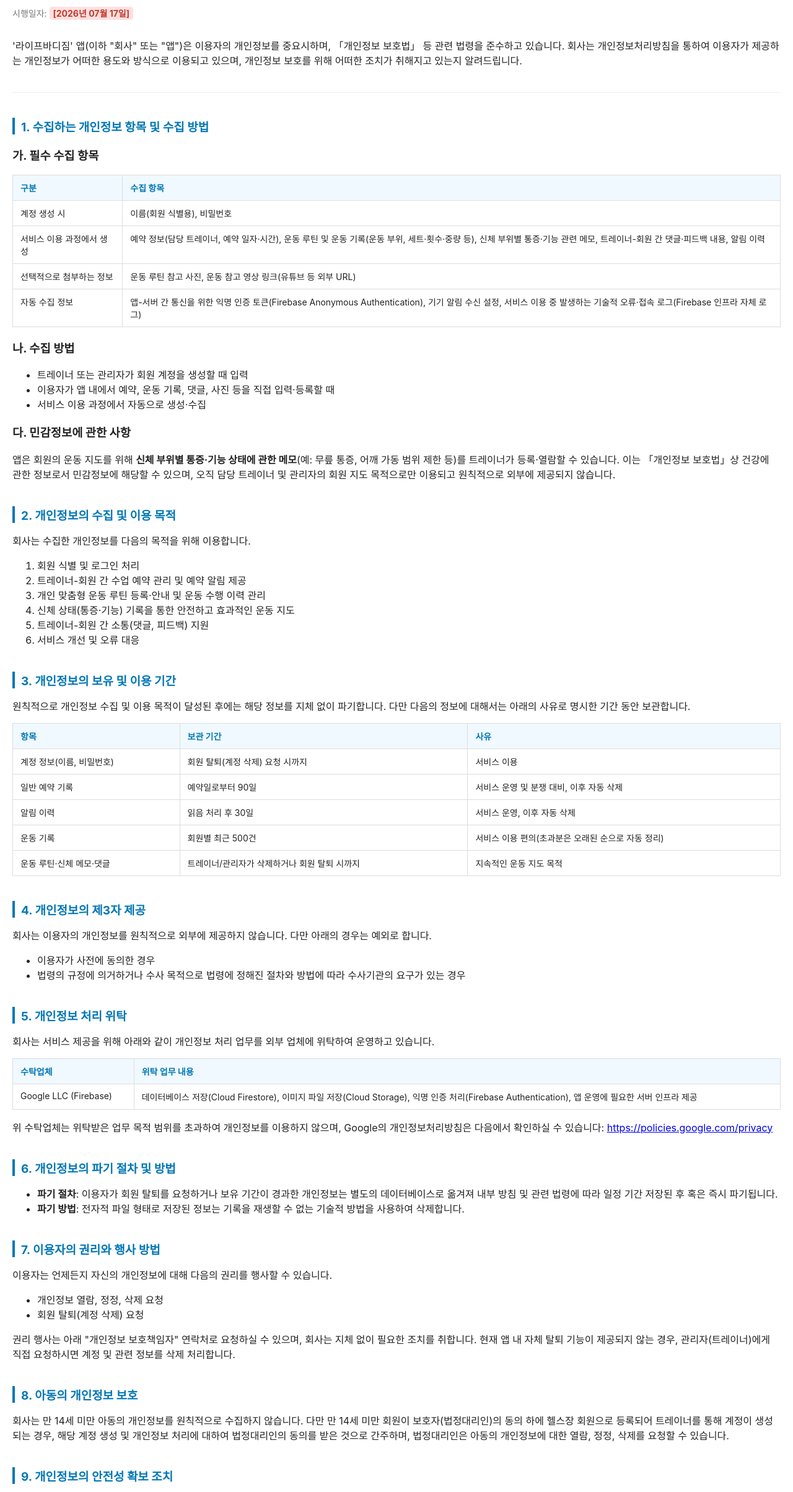
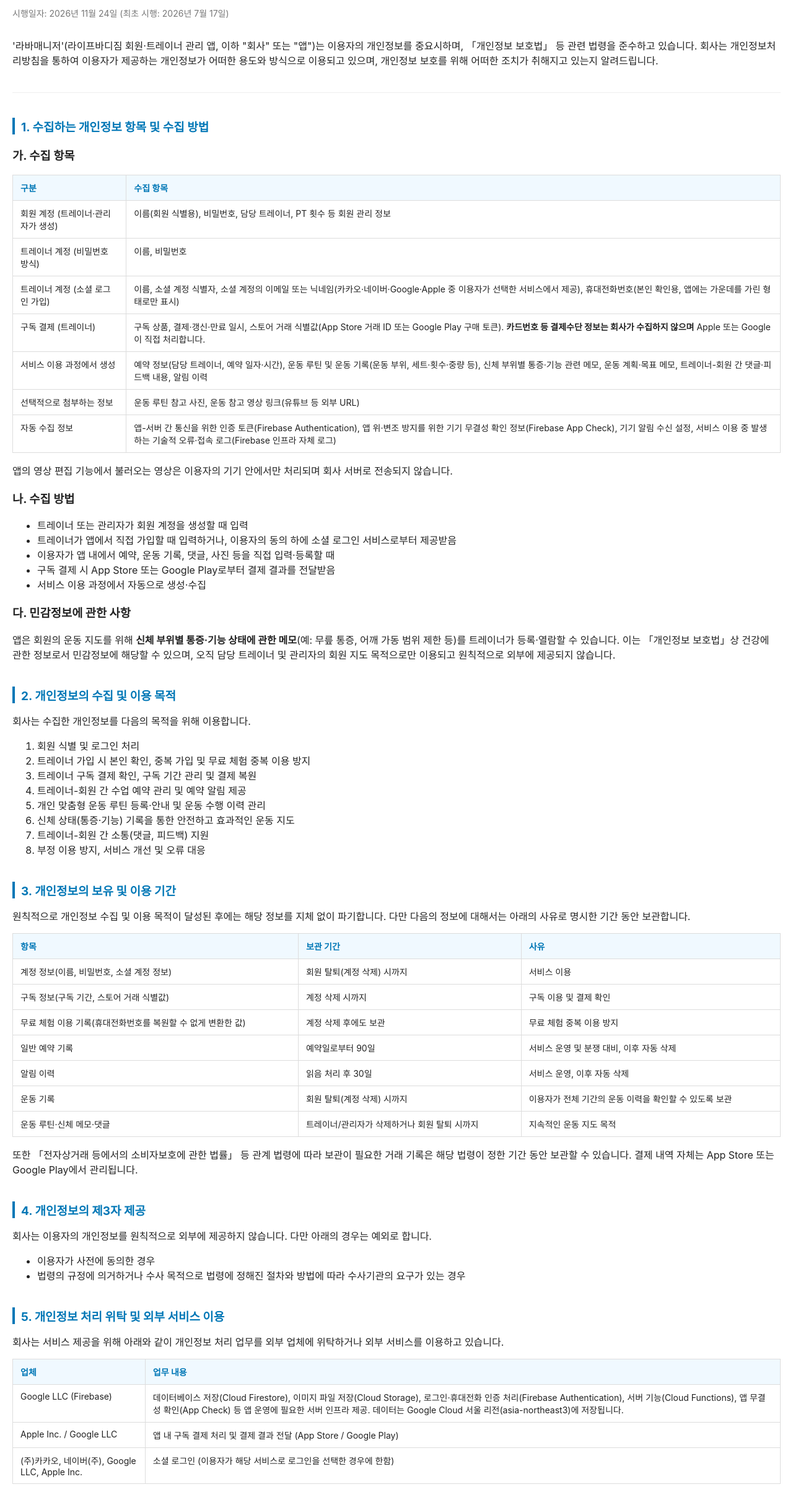
Before and after one commit to yok134134-web/Authentication, a plain HTML site: page index.html in a window 1280 px wide. Shown: the part 112-2520 px from the top of the page at 62% size. Drawn offline with Linux system fonts and the light colour scheme.

Commit message:
개인정보처리방침 갱신: 소셜 로그인·구독 결제·앱 내 계정 삭제 반영, 운동 기록 보관 기간 변경
Co-Authored-By: Claude Opus 5.5 <noreply@anthropic.com>

```diff
--- a/index.html
+++ b/index.html
@@ -3,7 +3,7 @@
 <head>
 <meta charset="UTF-8">
 <meta name="viewport" content="width=device-width, initial-scale=1.0">
-<title>개인정보처리방침 - 라이프바디짐</title>
+<title>개인정보처리방침 - 라바매니저</title>
 <style>
   body {
     font-family: -apple-system, BlinkMacSystemFont, "Malgun Gothic", "Apple SD Gothic Neo", sans-serif;
@@ -78,27 +78,33 @@
 <body>
 
 <h1>개인정보처리방침</h1>
-<p class="date">시행일자: <span class="fill-me">[2026년 07월 17일]</span></p>
+<p class="date">시행일자: 2026년 11월 24일 (최초 시행: 2026년 7월 17일)</p>
 
-<p>'라이프바디짐' 앱(이하 "회사" 또는 "앱")은 이용자의 개인정보를 중요시하며, 「개인정보 보호법」 등 관련 법령을 준수하고 있습니다. 회사는 개인정보처리방침을 통하여 이용자가 제공하는 개인정보가 어떠한 용도와 방식으로 이용되고 있으며, 개인정보 보호를 위해 어떠한 조치가 취해지고 있는지 알려드립니다.</p>
+<p>'라바매니저'(라이프바디짐 회원·트레이너 관리 앱, 이하 "회사" 또는 "앱")는 이용자의 개인정보를 중요시하며, 「개인정보 보호법」 등 관련 법령을 준수하고 있습니다. 회사는 개인정보처리방침을 통하여 이용자가 제공하는 개인정보가 어떠한 용도와 방식으로 이용되고 있으며, 개인정보 보호를 위해 어떠한 조치가 취해지고 있는지 알려드립니다.</p>
 
 <hr>
 
 <h2>1. 수집하는 개인정보 항목 및 수집 방법</h2>
 
-<h3>가. 필수 수집 항목</h3>
+<h3>가. 수집 항목</h3>
 <table>
   <tr><th>구분</th><th>수집 항목</th></tr>
-  <tr><td>계정 생성 시</td><td>이름(회원 식별용), 비밀번호</td></tr>
-  <tr><td>서비스 이용 과정에서 생성</td><td>예약 정보(담당 트레이너, 예약 일자·시간), 운동 루틴 및 운동 기록(운동 부위, 세트·횟수·중량 등), 신체 부위별 통증·기능 관련 메모, 트레이너-회원 간 댓글·피드백 내용, 알림 이력</td></tr>
+  <tr><td>회원 계정 (트레이너·관리자가 생성)</td><td>이름(회원 식별용), 비밀번호, 담당 트레이너, PT 횟수 등 회원 관리 정보</td></tr>
+  <tr><td>트레이너 계정 (비밀번호 방식)</td><td>이름, 비밀번호</td></tr>
+  <tr><td>트레이너 계정 (소셜 로그인 가입)</td><td>이름, 소셜 계정 식별자, 소셜 계정의 이메일 또는 닉네임(카카오·네이버·Google·Apple 중 이용자가 선택한 서비스에서 제공), 휴대전화번호(본인 확인용, 앱에는 가운데를 가린 형태로만 표시)</td></tr>
+  <tr><td>구독 결제 (트레이너)</td><td>구독 상품, 결제·갱신·만료 일시, 스토어 거래 식별값(App Store 거래 ID 또는 Google Play 구매 토큰). <strong>카드번호 등 결제수단 정보는 회사가 수집하지 않으며</strong> Apple 또는 Google이 직접 처리합니다.</td></tr>
+  <tr><td>서비스 이용 과정에서 생성</td><td>예약 정보(담당 트레이너, 예약 일자·시간), 운동 루틴 및 운동 기록(운동 부위, 세트·횟수·중량 등), 신체 부위별 통증·기능 관련 메모, 운동 계획·목표 메모, 트레이너-회원 간 댓글·피드백 내용, 알림 이력</td></tr>
   <tr><td>선택적으로 첨부하는 정보</td><td>운동 루틴 참고 사진, 운동 참고 영상 링크(유튜브 등 외부 URL)</td></tr>
-  <tr><td>자동 수집 정보</td><td>앱-서버 간 통신을 위한 익명 인증 토큰(Firebase Anonymous Authentication), 기기 알림 수신 설정, 서비스 이용 중 발생하는 기술적 오류·접속 로그(Firebase 인프라 자체 로그)</td></tr>
+  <tr><td>자동 수집 정보</td><td>앱-서버 간 통신을 위한 인증 토큰(Firebase Authentication), 앱 위·변조 방지를 위한 기기 무결성 확인 정보(Firebase App Check), 기기 알림 수신 설정, 서비스 이용 중 발생하는 기술적 오류·접속 로그(Firebase 인프라 자체 로그)</td></tr>
 </table>
+<p>앱의 영상 편집 기능에서 불러오는 영상은 이용자의 기기 안에서만 처리되며 회사 서버로 전송되지 않습니다.</p>
 
 <h3>나. 수집 방법</h3>
 <ul>
   <li>트레이너 또는 관리자가 회원 계정을 생성할 때 입력</li>
+  <li>트레이너가 앱에서 직접 가입할 때 입력하거나, 이용자의 동의 하에 소셜 로그인 서비스로부터 제공받음</li>
   <li>이용자가 앱 내에서 예약, 운동 기록, 댓글, 사진 등을 직접 입력·등록할 때</li>
+  <li>구독 결제 시 App Store 또는 Google Play로부터 결제 결과를 전달받음</li>
   <li>서비스 이용 과정에서 자동으로 생성·수집</li>
 </ul>
 
@@ -109,23 +115,28 @@
 <p>회사는 수집한 개인정보를 다음의 목적을 위해 이용합니다.</p>
 <ol>
   <li>회원 식별 및 로그인 처리</li>
+  <li>트레이너 가입 시 본인 확인, 중복 가입 및 무료 체험 중복 이용 방지</li>
+  <li>트레이너 구독 결제 확인, 구독 기간 관리 및 결제 복원</li>
   <li>트레이너-회원 간 수업 예약 관리 및 예약 알림 제공</li>
   <li>개인 맞춤형 운동 루틴 등록·안내 및 운동 수행 이력 관리</li>
   <li>신체 상태(통증·기능) 기록을 통한 안전하고 효과적인 운동 지도</li>
   <li>트레이너-회원 간 소통(댓글, 피드백) 지원</li>
-  <li>서비스 개선 및 오류 대응</li>
+  <li>부정 이용 방지, 서비스 개선 및 오류 대응</li>
 </ol>
 
 <h2>3. 개인정보의 보유 및 이용 기간</h2>
 <p>원칙적으로 개인정보 수집 및 이용 목적이 달성된 후에는 해당 정보를 지체 없이 파기합니다. 다만 다음의 정보에 대해서는 아래의 사유로 명시한 기간 동안 보관합니다.</p>
 <table>
   <tr><th>항목</th><th>보관 기간</th><th>사유</th></tr>
-  <tr><td>계정 정보(이름, 비밀번호)</td><td>회원 탈퇴(계정 삭제) 요청 시까지</td><td>서비스 이용</td></tr>
+  <tr><td>계정 정보(이름, 비밀번호, 소셜 계정 정보)</td><td>회원 탈퇴(계정 삭제) 시까지</td><td>서비스 이용</td></tr>
+  <tr><td>구독 정보(구독 기간, 스토어 거래 식별값)</td><td>계정 삭제 시까지</td><td>구독 이용 및 결제 확인</td></tr>
+  <tr><td>무료 체험 이용 기록(휴대전화번호를 복원할 수 없게 변환한 값)</td><td>계정 삭제 후에도 보관</td><td>무료 체험 중복 이용 방지</td></tr>
   <tr><td>일반 예약 기록</td><td>예약일로부터 90일</td><td>서비스 운영 및 분쟁 대비, 이후 자동 삭제</td></tr>
   <tr><td>알림 이력</td><td>읽음 처리 후 30일</td><td>서비스 운영, 이후 자동 삭제</td></tr>
-  <tr><td>운동 기록</td><td>회원별 최근 500건</td><td>서비스 이용 편의(초과분은 오래된 순으로 자동 정리)</td></tr>
+  <tr><td>운동 기록</td><td>회원 탈퇴(계정 삭제) 시까지</td><td>이용자가 전체 기간의 운동 이력을 확인할 수 있도록 보관</td></tr>
   <tr><td>운동 루틴·신체 메모·댓글</td><td>트레이너/관리자가 삭제하거나 회원 탈퇴 시까지</td><td>지속적인 운동 지도 목적</td></tr>
 </table>
+<p>또한 「전자상거래 등에서의 소비자보호에 관한 법률」 등 관계 법령에 따라 보관이 필요한 거래 기록은 해당 법령이 정한 기간 동안 보관할 수 있습니다. 결제 내역 자체는 App Store 또는 Google Play에서 관리됩니다.</p>
 
 <h2>4. 개인정보의 제3자 제공</h2>
 <p>회사는 이용자의 개인정보를 원칙적으로 외부에 제공하지 않습니다. 다만 아래의 경우는 예외로 합니다.</p>
@@ -134,27 +145,34 @@
   <li>법령의 규정에 의거하거나 수사 목적으로 법령에 정해진 절차와 방법에 따라 수사기관의 요구가 있는 경우</li>
 </ul>
 
-<h2>5. 개인정보 처리 위탁</h2>
-<p>회사는 서비스 제공을 위해 아래와 같이 개인정보 처리 업무를 외부 업체에 위탁하여 운영하고 있습니다.</p>
+<h2>5. 개인정보 처리 위탁 및 외부 서비스 이용</h2>
+<p>회사는 서비스 제공을 위해 아래와 같이 개인정보 처리 업무를 외부 업체에 위탁하거나 외부 서비스를 이용하고 있습니다.</p>
 <table>
-  <tr><th>수탁업체</th><th>위탁 업무 내용</th></tr>
-  <tr><td>Google LLC (Firebase)</td><td>데이터베이스 저장(Cloud Firestore), 이미지 파일 저장(Cloud Storage), 익명 인증 처리(Firebase Authentication), 앱 운영에 필요한 서버 인프라 제공</td></tr>
+  <tr><th>업체</th><th>업무 내용</th></tr>
+  <tr><td>Google LLC (Firebase)</td><td>데이터베이스 저장(Cloud Firestore), 이미지 파일 저장(Cloud Storage), 로그인·휴대전화 인증 처리(Firebase Authentication), 서버 기능(Cloud Functions), 앱 무결성 확인(App Check) 등 앱 운영에 필요한 서버 인프라 제공. 데이터는 Google Cloud 서울 리전(asia-northeast3)에 저장됩니다.</td></tr>
+  <tr><td>Apple Inc. / Google LLC</td><td>앱 내 구독 결제 처리 및 결제 결과 전달 (App Store / Google Play)</td></tr>
+  <tr><td>(주)카카오, 네이버(주), Google LLC, Apple Inc.</td><td>소셜 로그인 (이용자가 해당 서비스로 로그인을 선택한 경우에 한함)</td></tr>
 </table>
-<p>위 수탁업체는 위탁받은 업무 목적 범위를 초과하여 개인정보를 이용하지 않으며, Google의 개인정보처리방침은 다음에서 확인하실 수 있습니다: <a href="https://policies.google.com/privacy" target="_blank">https://policies.google.com/privacy</a></p>
+<p>위 업체는 위탁받은 업무 목적 범위를 초과하여 개인정보를 이용하지 않습니다. 각 업체의 개인정보처리방침은 해당 업체의 웹사이트에서 확인하실 수 있습니다. (예: Google <a href="https://policies.google.com/privacy" target="_blank">https://policies.google.com/privacy</a>, Apple <a href="https://www.apple.com/kr/legal/privacy/" target="_blank">https://www.apple.com/kr/legal/privacy/</a>)</p>
 
 <h2>6. 개인정보의 파기 절차 및 방법</h2>
 <ul>
-  <li><strong>파기 절차</strong>: 이용자가 회원 탈퇴를 요청하거나 보유 기간이 경과한 개인정보는 별도의 데이터베이스로 옮겨져 내부 방침 및 관련 법령에 따라 일정 기간 저장된 후 혹은 즉시 파기됩니다.</li>
+  <li><strong>파기 절차</strong>: 계정이 삭제되거나 보유 기간이 경과한 개인정보는 지체 없이 파기합니다. 다만 제3항에서 별도로 정한 정보는 해당 기간 동안 보관 후 파기합니다.</li>
   <li><strong>파기 방법</strong>: 전자적 파일 형태로 저장된 정보는 기록을 재생할 수 없는 기술적 방법을 사용하여 삭제합니다.</li>
 </ul>
 
-<h2>7. 이용자의 권리와 행사 방법</h2>
+<h2>7. 이용자의 권리와 행사 방법 (계정 삭제)</h2>
 <p>이용자는 언제든지 자신의 개인정보에 대해 다음의 권리를 행사할 수 있습니다.</p>
 <ul>
   <li>개인정보 열람, 정정, 삭제 요청</li>
-  <li>회원 탈퇴(계정 삭제) 요청</li>
+  <li>회원 탈퇴(계정 삭제)</li>
 </ul>
-<p>권리 행사는 아래 "개인정보 보호책임자" 연락처로 요청하실 수 있으며, 회사는 지체 없이 필요한 조치를 취합니다. 현재 앱 내 자체 탈퇴 기능이 제공되지 않는 경우, 관리자(트레이너)에게 직접 요청하시면 계정 및 관련 정보를 삭제 처리합니다.</p>
+<p><strong>계정 삭제 방법</strong></p>
+<ul>
+  <li><strong>트레이너</strong>: 앱의 <strong>설정 → 계정 → 계정 삭제</strong>에서 직접 삭제할 수 있으며, 로그인 정보·소셜 계정 연결·구독 정보가 즉시 삭제됩니다. Apple 계정으로 가입한 경우 Apple 로그인 연결도 함께 해제됩니다. 이용 중인 구독은 계정 삭제와 별도로 App Store 또는 Google Play의 구독 관리에서 해지해야 합니다.</li>
+  <li><strong>회원</strong>: 앱의 <strong>설정 → 계정 → 계정 삭제 요청</strong>에서 요청할 수 있으며, 관리자가 확인한 뒤 계정과 관련 데이터(예약, 운동 기록, 댓글 등)를 삭제합니다.</li>
+</ul>
+<p>그 밖의 권리 행사는 아래 "개인정보 보호책임자" 연락처로 요청하실 수 있으며, 회사는 지체 없이 필요한 조치를 취합니다.</p>
 
 <h2>8. 아동의 개인정보 보호</h2>
 <p>회사는 만 14세 미만 아동의 개인정보를 원칙적으로 수집하지 않습니다. 다만 만 14세 미만 회원이 보호자(법정대리인)의 동의 하에 헬스장 회원으로 등록되어 트레이너를 통해 계정이 생성되는 경우, 해당 계정 생성 및 개인정보 처리에 대하여 법정대리인의 동의를 받은 것으로 간주하며, 법정대리인은 아동의 개인정보에 대한 열람, 정정, 삭제를 요청할 수 있습니다.</p>
@@ -162,25 +180,28 @@
 <h2>9. 개인정보의 안전성 확보 조치</h2>
 <p>회사는 개인정보의 안전성 확보를 위해 다음과 같은 조치를 취하고 있습니다.</p>
 <ul>
-  <li>Firebase 보안 규칙을 통한 인증되지 않은 접근 차단</li>
-  <li>데이터베이스 접근을 위한 익명 인증(Anonymous Authentication) 적용</li>
+  <li>비밀번호는 복원할 수 없는 방식(솔트를 적용한 단방향 해시)으로 변환하여 저장</li>
+  <li>로그인 시도 횟수 제한을 통한 무단 접속 방지</li>
+  <li>Firebase 보안 규칙 및 서버 권한 확인을 통한 인증되지 않은 접근 차단</li>
+  <li>앱 무결성 확인(App Check)을 통한 위·변조된 앱의 접근 차단</li>
+  <li>모든 통신 구간 암호화(HTTPS)</li>
   <li>개인정보 처리 담당자(트레이너/관리자) 최소화 및 권한 구분(회원/트레이너/관리자 권한 분리)</li>
 </ul>
-<div class="note">
-※ 현재 비밀번호는 별도의 암호화 없이 저장되고 있어, 회사는 관련 보안 강화를 지속적으로 추진하고 있습니다. 이용자께서는 다른 서비스와 동일한 비밀번호를 사용하지 않으시길 권장드립니다.
-</div>
 
 <h2>10. 개인정보 보호책임자</h2>
 <p>이용자는 서비스 이용 중 발생하는 모든 개인정보 관련 문의, 불만, 조언 등을 아래 연락처로 문의하실 수 있습니다.</p>
 <ul>
-  <li><strong>성명</strong>: <span class="fill-me">이성호]</span></li>
-  <li><strong>연락처(이메일)</strong>: <span class="fill-me">yok134134@naver.com]</span></li>
+  <li><strong>성명</strong>: 이성호</li>
+  <li><strong>연락처(이메일)</strong>: yok134134@naver.com</li>
 </ul>
 
 <h2>11. 개인정보처리방침의 변경</h2>
 <p>이 개인정보처리방침은 법령·정책 또는 서비스의 변경사항을 반영하기 위한 목적 등으로 수정될 수 있으며, 변경 시 앱 공지사항 또는 본 문서 상단에 개정 이유 및 내용을 게시합니다.</p>
+<ul>
+  <li>2026년 11월 24일: 소셜 로그인·휴대전화 인증·구독 결제 관련 내용 추가, 앱 내 계정 삭제 방법 안내, 비밀번호 저장 방식 및 안전성 확보 조치 갱신</li>
+</ul>
 
-<footer>본 문서는 표준 개인정보처리방침 양식을 참고하여 라이프바디짐 앱의 실제 데이터 처리 방식에 맞추어 작성되었습니다.</footer>
+<footer>본 문서는 표준 개인정보처리방침 양식을 참고하여 라바매니저 앱의 실제 데이터 처리 방식에 맞추어 작성되었습니다.</footer>
 
 </body>
 </html>
```
